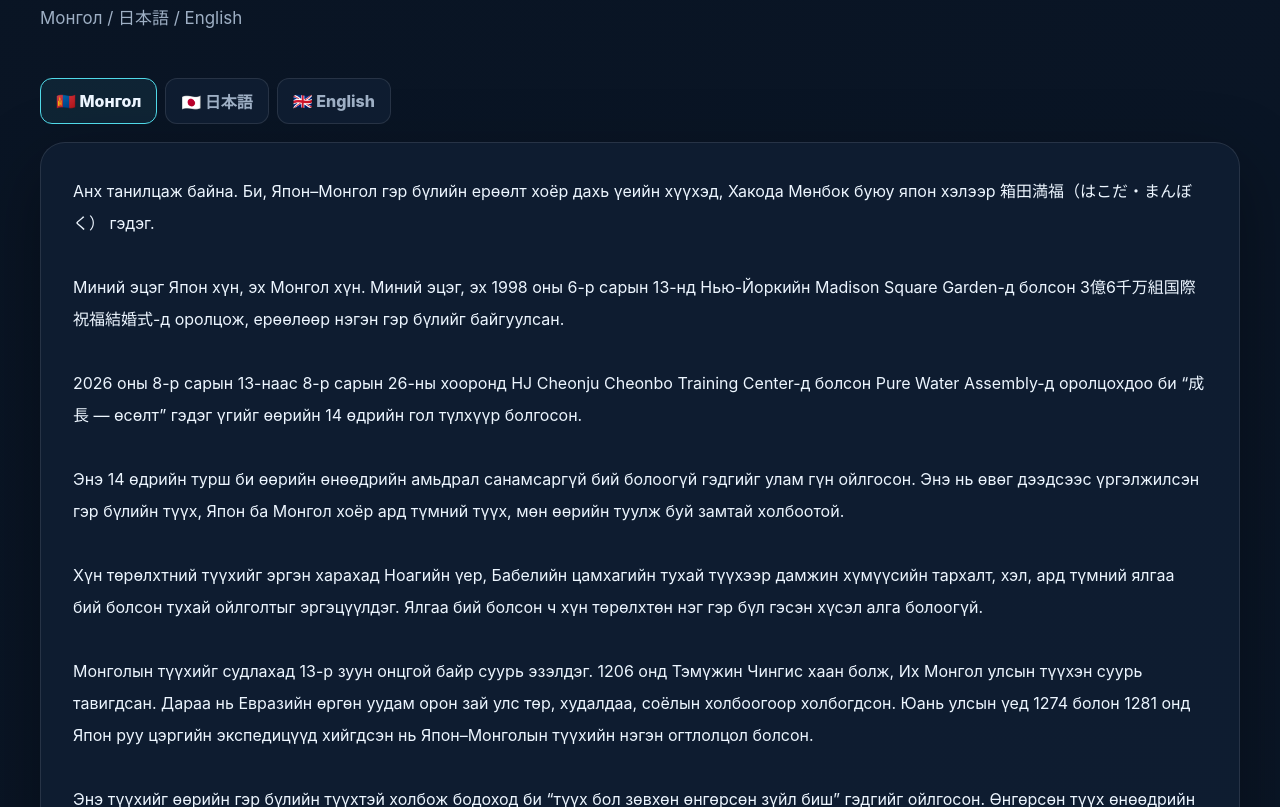
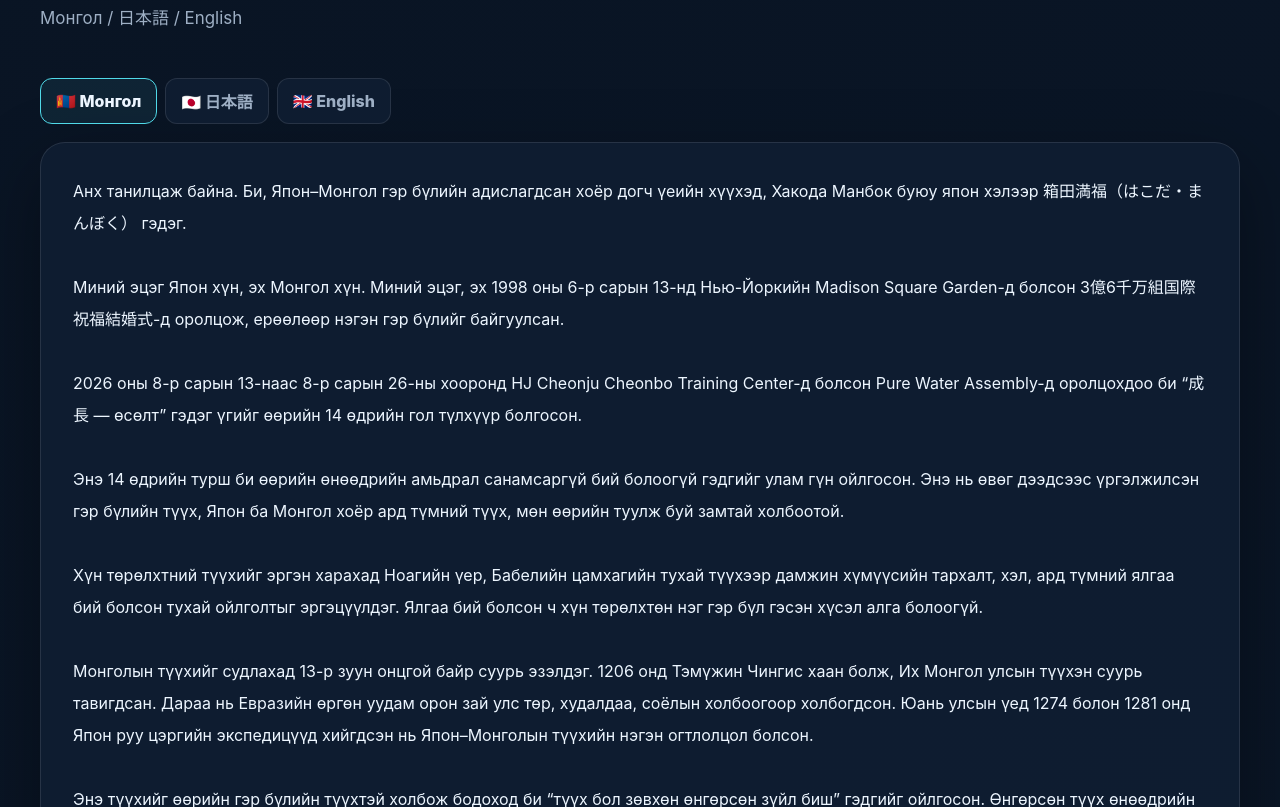
Before and after one commit to manbokHakoda/Manbok-Hakoda-Live, a plain HTML site: page index.html in a window 1280 px wide. Shown: the part 8153-8960 px from the top of the page. Drawn offline with Linux system fonts and the light colour scheme.

Commit message:
Add files via upload

```diff
--- a/index.html
+++ b/index.html
@@ -3282,37 +3282,37 @@ text:
 },
 
 tatsuma:{
-title:"辰馬",
+title:"箱田辰馬",
 text:
 "Хакода гэр бүлийн дараагийн үеийн холбоос болгон тэмдэглэгддэг нэр."
 },
 
 gensuke:{
-title:"源助",
+title:"箱田源輔",
 text:
 "Хакода гэр бүлийн угсааны дараагийн үе."
 },
 
 yousuke:{
-title:"洋助",
+title:"箱田洋輔",
 text:
 "Хакода гэр бүлийн дараагийн үеийн хүн."
 },
 
 ryousuke:{
-title:"亮介 / Ryousuke",
+title:"箱田良輔 / Hakoda Ryousuke",
 text:
-"Мөнбокийн эцэг. Япон талын гэр бүлийн түүхийг 日蒙家庭-тэй холбох чухал үе."
+"Манбокийн эцэг. Япон талын гэр бүлийн түүхийг 日蒙家庭-тэй холбох чухал үе."
 },
 
 mother:{
-title:"母 / Монгол тал",
+title:"箱田ウーレンソロンゴ / Hakoda Uulensolongo",
 text:
-"Мөнбокийн ээж Монгол хүн. Монгол хэл, соёлын тал нь 日蒙家庭-ийн нөгөө үндэс."
+"Манбокийн ээж Монгол хүн. Монгол хэл, соёлын тал нь 日蒙家庭-ийн нөгөө үндэс."
 },
 
 manbok:{
-title:"箱田満福 / Manbok",
+title:"箱田満福 / Hakoda Manbok",
 text:
 "2005 онд төрсөн. Япон–Монгол гэр бүлийн хоёр талын түүхийг холбож, digital history project хэлбэрээр хадгалж буй шинэ үе."
 }
@@ -3575,7 +3575,7 @@ days.forEach(
 
 const essays={
 
-mn:`Анх танилцаж байна. Би, Япон–Монгол гэр бүлийн ерөөлт хоёр дахь үеийн хүүхэд, Хакода Мөнбок буюу япон хэлээр 箱田満福（はこだ・まんぼく） гэдэг.
+mn:`Анх танилцаж байна. Би, Япон–Монгол гэр бүлийн адислагдсан хоёр догч үеийн хүүхэд, Хакода Манбок буюу япон хэлээр 箱田満福（はこだ・まんぼく） гэдэг.
 
 Миний эцэг Япон хүн, эх Монгол хүн. Миний эцэг, эх 1998 оны 6-р сарын 13-нд Нью-Йоркийн Madison Square Garden-д болсон 3億6千万組国際祝福結婚式-д оролцож, ерөөлөөр нэгэн гэр бүлийг байгуулсан.
 
@@ -3589,7 +3589,7 @@ mn:`Анх танилцаж байна. Би, Япон–Монгол гэр б
 
 Энэ түүхийг өөрийн гэр бүлийн түүхтэй холбож бодоход би “түүх бол зөвхөн өнгөрсөн зүйл биш” гэдгийг ойлгосон. Өнгөрсөн түүх өнөөдрийн биднийг ойлгох нэг түлхүүр болдог.
 
-Миний эцгийн талд 箱田六輔 хэмээх хүн байсан. Түүний дараах гэр бүлийн шугамыг 辰馬 → 源助 → 洋助 → 亮介 → 満福 гэж тэмдэглэн судалж байна. 箱田六輔 нь Фүкүока болон Мэйжийн үеийн 自由民権運動-ийн түүхтэй холбоотой хүн бөгөөд 向陽社 болон 玄洋社-ийн түүхийн хүрээнд дурдагддаг.
+Миний эцгийн талд 箱田六輔 хэмээх хүн байсан. Түүний дараах гэр бүлийн шугамыг 辰馬 → 源輔 → 洋輔 → 良輔 → 満福 гэж тэмдэглэн судалж байна. 箱田六輔 нь Фүкүока болон Мэйжийн үеийн 自由民権運動-ийн түүхтэй холбоотой хүн бөгөөд 向陽社 болон 玄洋社-ийн түүхийн хүрээнд дурдагддаг.
 
 Гэхдээ гэр бүлийн түүхийг судлахдаа баримт болон гэр бүлийн дурсамжийг ялгаж харах хэрэгтэй гэж би боддог. Зарим зүйл нь албан ёсны баримттай, зарим нь гэр бүлээс дамжин ирсэн яриа юм. Тиймээс би аль алиныг нь хүндэтгэн хадгалахыг хүсдэг.
 
@@ -3623,7 +3623,7 @@ ja:`初めまして。私は、日蒙家庭の祝福二世、箱田満福（は
 
 この歴史を自分の家族の歴史と重ねて考えると、私は「歴史は単なる過去ではない」と感じます。過去を知ることは、今の自分がどこから来たのかを理解する一つの鍵になるからです。
 
-私の父方には、箱田六輔という人物がいます。その後の家族の系譜を、辰馬 → 源助 → 洋助 → 亮介 → 満福として調べています。箱田六輔は福岡の歴史や明治期の自由民権運動と関係する人物として知られ、向陽社や玄洋社の歴史の中でも語られています。
+私の父方には、箱田六輔という人物がいます。その後の家族の系譜を、辰馬 → 源輔 → 洋輔 → 良輔 → 満福として調べています。箱田六輔は福岡の歴史や明治期の自由民権運動と関係する人物として知られ、向陽社や玄洋社の歴史の中でも語られています。
 
 しかし、家族史を調べる中で、私は史料によって確認できる事実と、家族から受け継いだ記憶を区別することも大切だと考えるようになりました。どちらも自分のルーツを理解するための大切な一部として、丁寧に残していきたいと思います。
 
```
